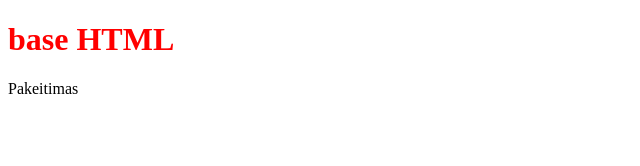
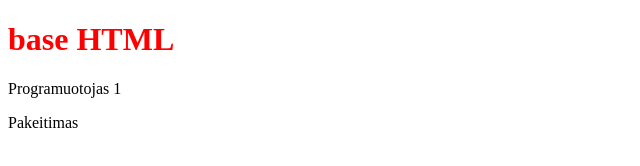
Before and after one commit to LaimaRR/versijavimas5, a plain HTML site: page index.html in a window 1280 px wide. Shown: the whole page, without its empty margins (0-640 px from the left). Drawn offline with Linux system fonts and the light colour scheme.

Commit message:
Programuotojas 1

```diff
--- a/index.html
+++ b/index.html
@@ -11,6 +11,7 @@
 </head>
 <body>
     <h1>base HTML</h1>
+    <span>Programuotojas 1</span>
     <p>Pakeitimas</p>
 </body>
 </html>
```
Also changed, not shown: 1 other file.
